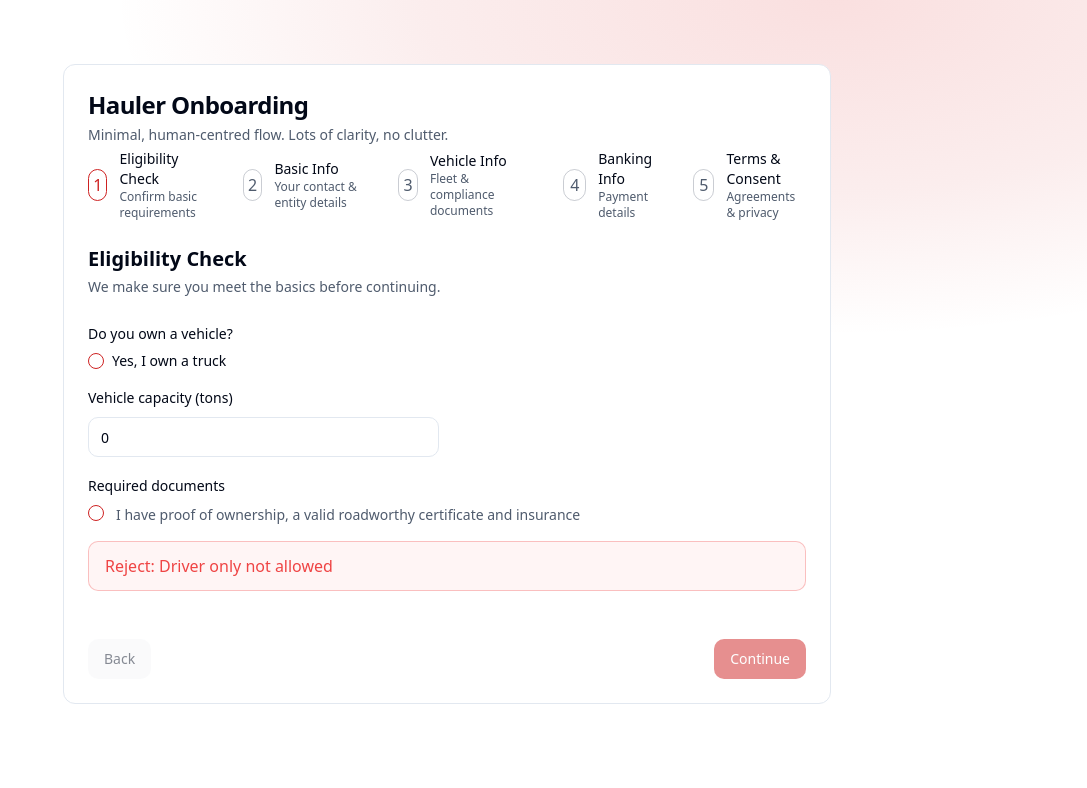
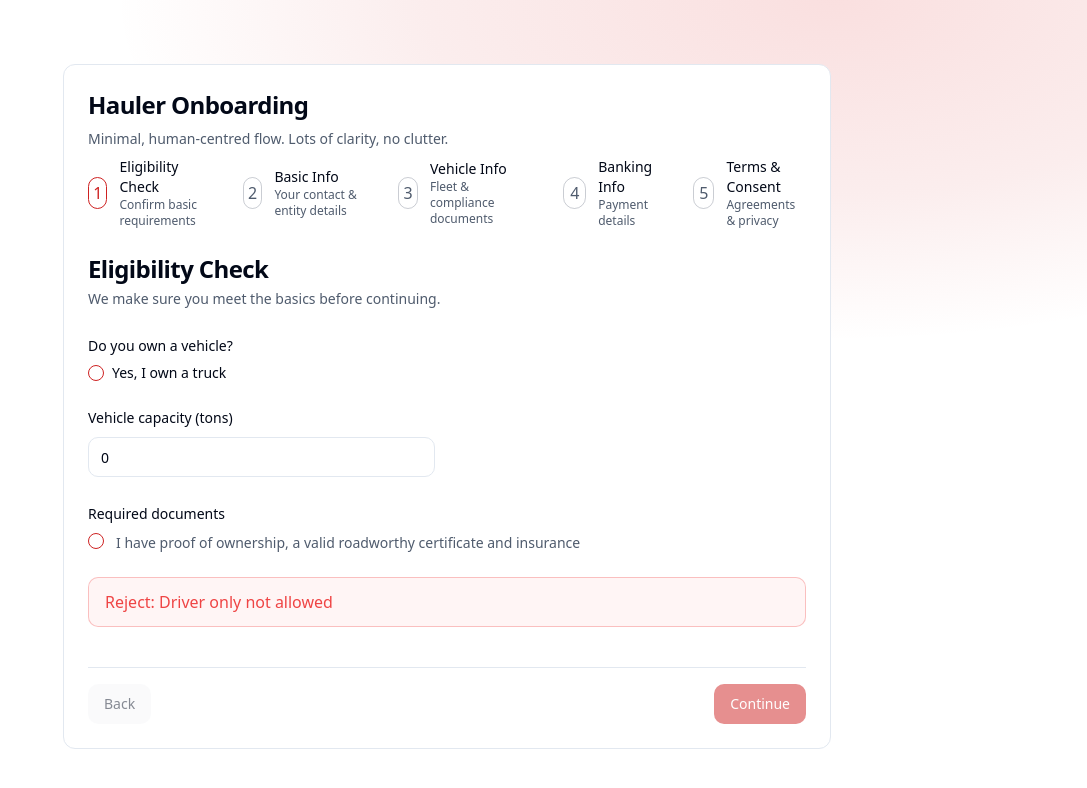
Before and after one commit to mbakes1/lope-onboard, a React (Vite) app: page / in a window 1280 px wide. Shown: the top 788 px of the page, without its empty margins (193-1280 px from the left). Built offline with nearby package versions, Linux system fonts and the light colour scheme.

Commit message:
Refine UI inconsistencies
Focus on UI improvements and address inconsistencies within the existing design. Implement small, incremental changes to enhance the overall user experience and visual polish.

```diff
--- a/src/pages/Index.tsx
+++ b/src/pages/Index.tsx
@@ -165,7 +165,7 @@ function Stepper({ current }: { current: number }) {
         const active = i === current;
         const done = i < current;
         return (
-          <li key={s.key} className="flex items-center gap-3">
+          <li key={s.key} className="flex items-center gap-3" aria-current={active ? "step" : undefined}>
             <span
               className={[
                 "inline-flex h-8 w-8 items-center justify-center rounded-full border",
@@ -188,13 +188,13 @@ function Stepper({ current }: { current: number }) {
 function Section({ title, description, children }: { title: string; description?: string; children: React.ReactNode }) {
   return (
     <section className="space-y-6">
-      <header>
-        <h2 className="text-xl font-semibold">{title}</h2>
+      <header className="space-y-1">
+        <h2 className="text-2xl font-semibold tracking-tight">{title}</h2>
         {description && (
           <p className="text-sm text-muted-foreground mt-1">{description}</p>
         )}
       </header>
-      <div className="grid gap-4 sm:grid-cols-2">{children}</div>
+      <div className="grid gap-6 sm:grid-cols-2">{children}</div>
     </section>
   );
 }
@@ -205,7 +205,7 @@ function FileField({ name, label, accept, required }: { name: keyof FormValues;
       name={name as any}
       render={({ field, fieldState }) => (
         <FormItem>
-          <FormLabel>{label}{required ? " *" : ""}</FormLabel>
+          <FormLabel>{label}</FormLabel>
           <FormControl>
             <Input
               type="file"
@@ -312,7 +312,7 @@ const Index = () => {
         <h1 className="sr-only">Hauler Onboarding Flow</h1>
         <div className="mx-auto max-w-3xl">
           <Card className="relative border bg-card shadow-[var(--shadow-elevated)]">
-            <CardHeader className="space-y-1">
+            <CardHeader className="space-y-2">
               <CardTitle className="text-2xl">Hauler Onboarding</CardTitle>
               <CardDescription>Minimal, human‑centred flow. Lots of clarity, no clutter.</CardDescription>
               <Stepper current={step} />
@@ -349,8 +349,10 @@ const Index = () => {
                                 <Input
                                   inputMode="decimal"
                                   type="number"
-                                  min={0}
+                                  min={1}
+                                  max={15}
                                   step="0.1"
+                                  placeholder="1–15"
                                   value={field.value ?? ""}
                                   onChange={(e) => field.onChange(Number(e.target.value))}
                                 />
@@ -624,7 +626,7 @@ const Index = () => {
                       </Section>
                     )}
 
-                    <div className="flex items-center justify-between pt-2">
+                    <div className="flex items-center justify-between border-t pt-4 mt-2">
                       <Button type="button" variant="secondary" onClick={goBack} disabled={step === 0}>
                         Back
                       </Button>
```
